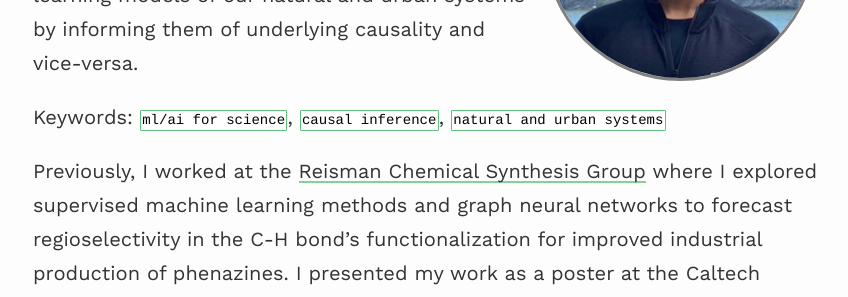
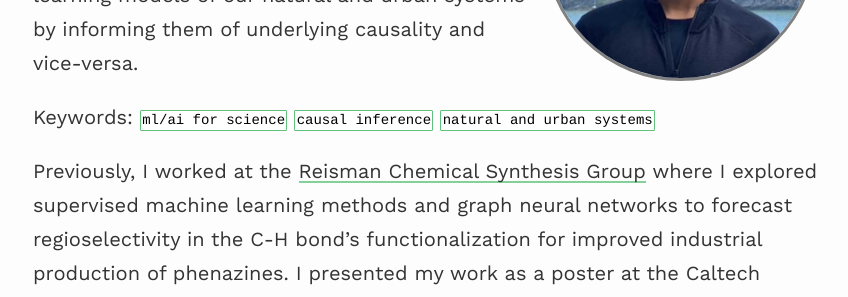
Before and after one commit to pandeyamitesh/pandeyamitesh, a Jekyll site: the page built from index.md, in a window 1280 px wide. Shown: the part 384-681 px from the top of the page, without its empty margins (207-1055 px from the left). Built offline with Jekyll 4.4.1, drawn with Linux system fonts in a browser that asks for light colours; nearby versions of some CDN libraries.

```diff
--- a/index.md
+++ b/index.md
@@ -9,7 +9,7 @@ published: true
 
 Hi! I'm Amitesh, a sophomore at [Caltech](https://caltech.edu){:target="_blank"}, studying computer and information science. My research interests lie at the intersection of causal inference and ml/ai to better model our physical world. I hope to improve existing machine learning models of our natural and urban systems by informing them of underlying causality and vice-versa.
 
-Keywords: `ml/ai for science`, `causal inference`, `natural and urban systems`
+Keywords: `ml/ai for science` `causal inference` `natural and urban systems`
 
 Previously, I worked at the [Reisman Chemical Synthesis Group](https://cce.caltech.edu/people/sarah-e-reisman){:target="_blank"} where I explored supervised machine learning methods and graph neural networks to forecast regioselectivity in the C-H bond's functionalization for improved industrial production of phenazines. I presented my work as a poster at the Caltech summer research symposium and was awarded the John Stauffer award to pursue this work.
 
```
